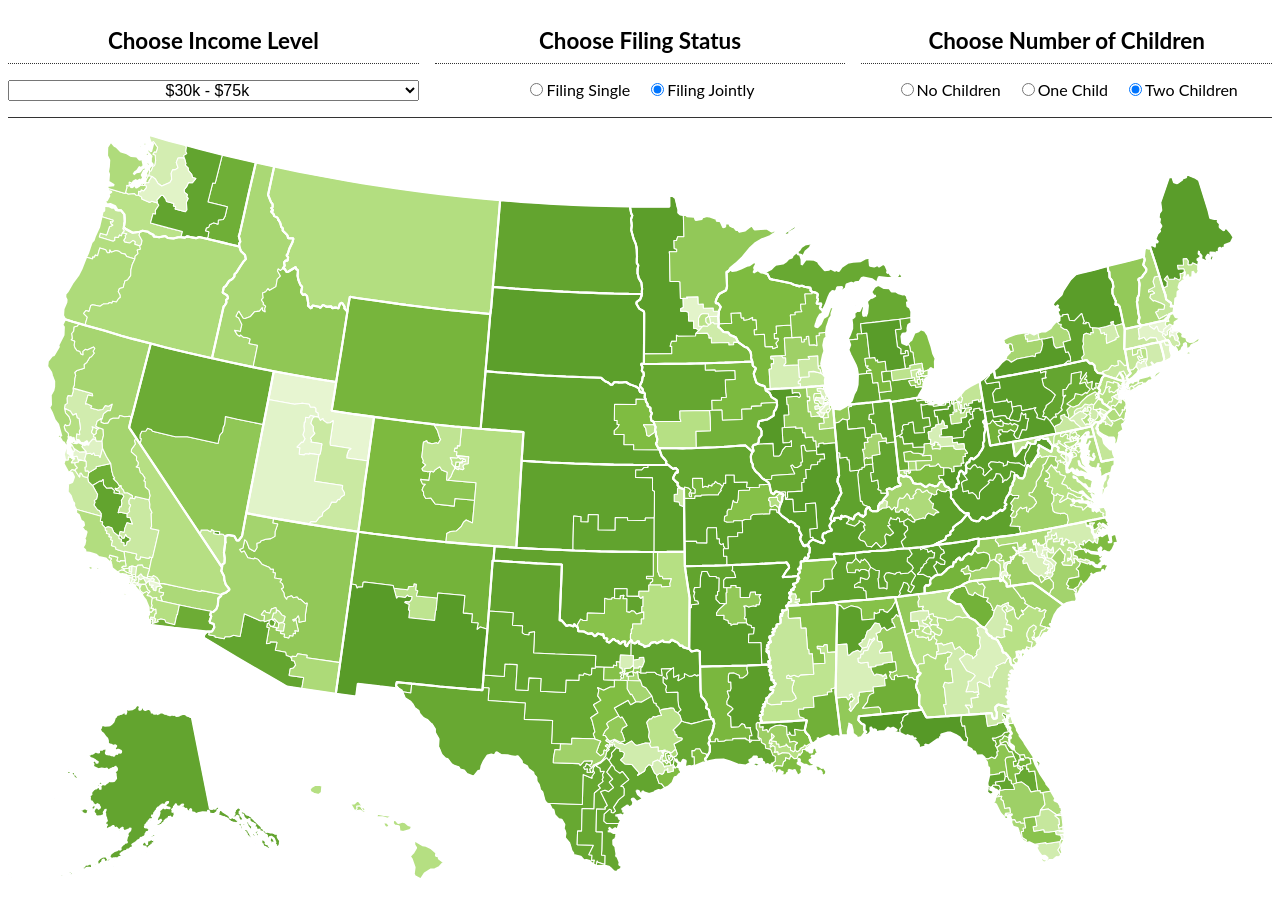
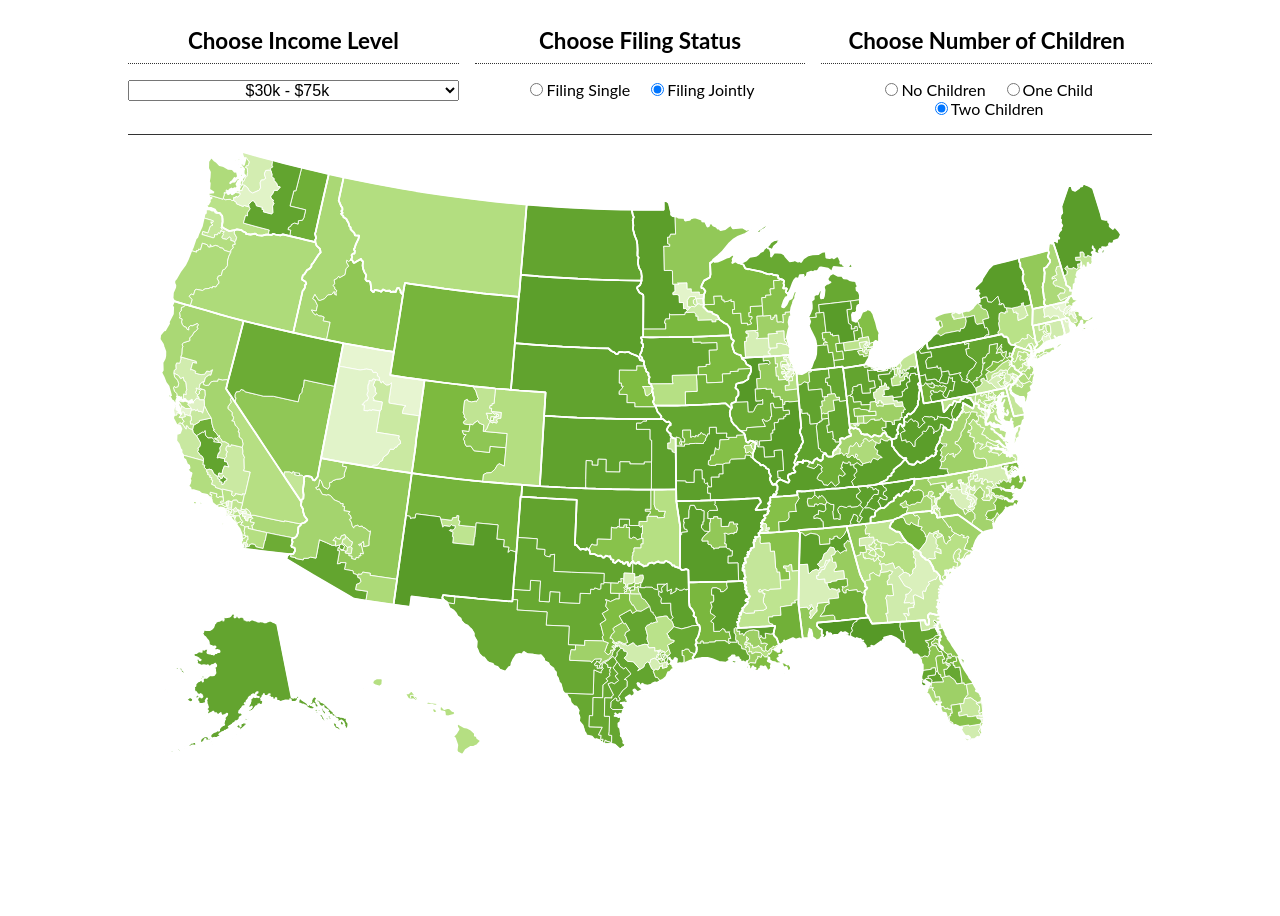
Before and after one commit to TaxFoundation/congressional-district-interactive, a React (Create React App) app: page / in a window 1280 px wide. Shown: the top 916 px of the page. After the commit the page ends 846 px from the top, so only its background shows below. Built offline with nearby package versions, Linux system fonts and the light colour scheme.

Commit message:
Set a max width on the map

```diff
--- a/src/App.js
+++ b/src/App.js
@@ -1,10 +1,16 @@
 import React, { Component } from 'react';
+import styled from 'styled-components';
 import Navigation from './components/Navigation';
 import USMap from './components/USMap';
 import StateMap from './components/StateMap';
 import us from './data/us.json';
 import districts from './data/us-congress-113.json';
 import data from './data/data.json';
+
+const AppWrapper = styled.div`
+  margin: 0 auto;
+  max-width: 1024px;
+`;
 
 class App extends Component {
   constructor() {
@@ -42,7 +48,7 @@ class App extends Component {
 
   render() {
     return (
-      <div className="App">
+      <AppWrapper className="App">
         <Navigation
           values={this.state}
           updateBucket={this.updateBucket}
@@ -71,7 +77,7 @@ class App extends Component {
             updateActiveState={this.updateActiveState}
           />
         )}
-      </div>
+      </AppWrapper>
     );
   }
 }
```
